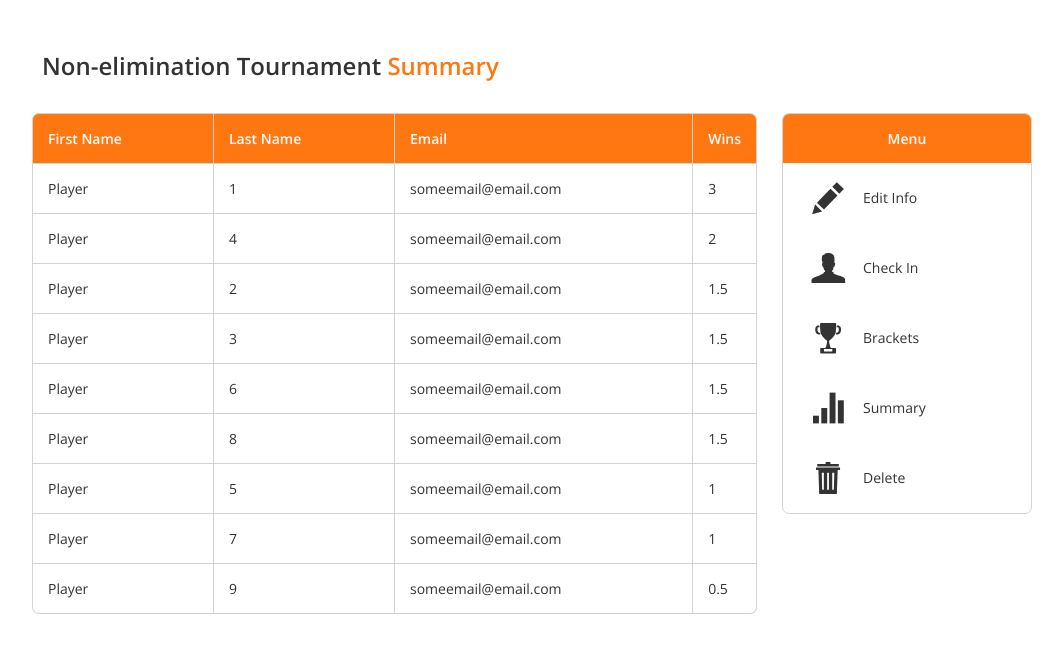
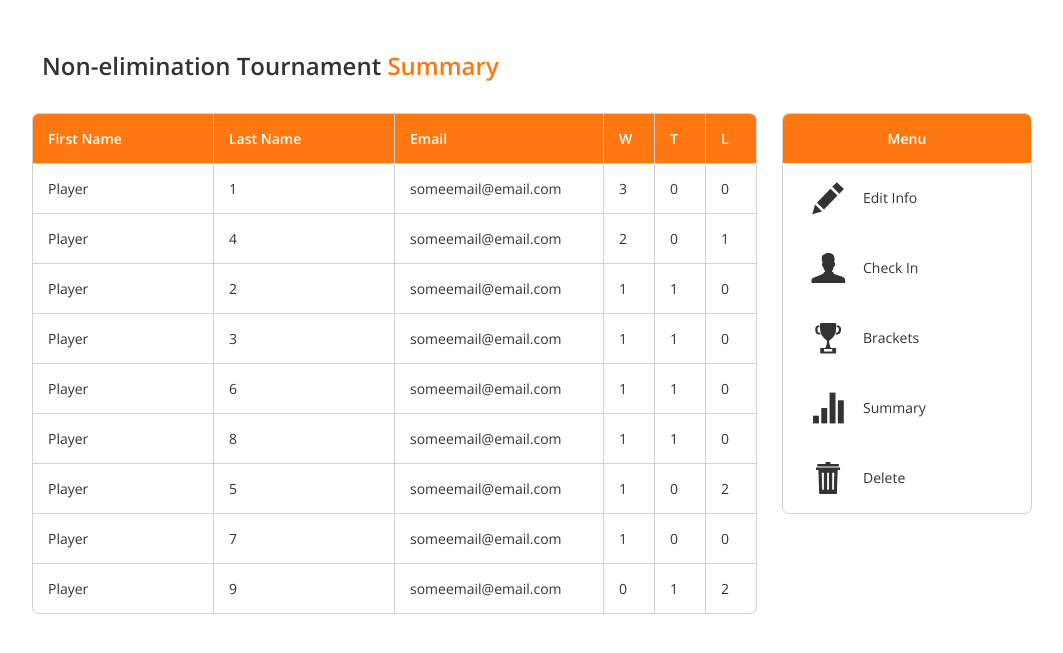
Before and after one commit to kevintxwu/outgame-rails, a Rails app: template app/views/mockup/summary.html.erb in a window 1280 px wide. Shown: the part 61-714 px from the top of the page, without its empty margins (108-1171 px from the left). Run offline with Rails 7, Linux system fonts and the light colour scheme; the template is opened without the code that fills it, so the values that code supplies are empty; style sheets or scripts are compiled from the project's sources; parts of the project's set-up code (start-up, migrations or seed data) failed here and were passed over; some libraries are stand-ins or nearby versions.

Commit message:
update styling

```diff
--- a/app/views/mockup/summary.html.erb
+++ b/app/views/mockup/summary.html.erb
@@ -5,61 +5,81 @@
       <th style="width: 150px;">First Name</th>
       <th style="width: 150px;">Last Name</th>
       <th>Email</th>
-      <th style="width: 20px;">Wins</th>
+      <th style="width: 20px;">W</th>
+      <th style="width: 20px;">T</th>
+      <th style="width: 20px;">L</th>
     </tr>
     <tr>
       <td>Player</td>
       <td>1</td>
       <td>someemail@email.com</td>
       <td>3</td>
+      <td>0</td>
+      <td>0</td>
     </tr>
     <tr>
       <td>Player</td>
       <td>4</td>
       <td>someemail@email.com</td>
       <td>2</td>
+      <td>0</td>
+      <td>1</td>
     </tr>
     <tr>
       <td>Player</td>
       <td>2</td>
       <td>someemail@email.com</td>
-      <td>1.5</td>
+      <td>1</td>
+      <td>1</td>
+      <td>0</td>
     </tr>
     <tr>
       <td>Player</td>
       <td>3</td>
       <td>someemail@email.com</td>
-      <td>1.5</td>
+      <td>1</td>
+      <td>1</td>
+      <td>0</td>
     </tr>
     <tr>
       <td>Player</td>
       <td>6</td>
       <td>someemail@email.com</td>
-      <td>1.5</td>
+      <td>1</td>
+      <td>1</td>
+      <td>0</td>
     </tr>
     <tr>
       <td>Player</td>
       <td>8</td>
       <td>someemail@email.com</td>
-      <td>1.5</td>
+      <td>1</td>
+      <td>1</td>
+      <td>0</td>
     </tr>
     <tr>
       <td>Player</td>
       <td>5</td>
       <td>someemail@email.com</td>
       <td>1</td>
+      <td>0</td>
+      <td>2</td>
     </tr>
     <tr>
       <td>Player</td>
       <td>7</td>
       <td>someemail@email.com</td>
       <td>1</td>
+      <td>0</td>
+      <td>0</td>
     </tr>
     <tr>
       <td>Player</td>
       <td>9</td>
       <td>someemail@email.com</td>
-      <td>0.5</td>
+      <td>0</td>
+      <td>1</td>
+      <td>2</td>
     </tr>
   </table>
 </div>
```
Also changed, not shown: app/views/mockup/brackets.html.erb (+14 -14 lines), app/views/mockup/checkin.html.erb (+17 -0 lines), 1 other file.
